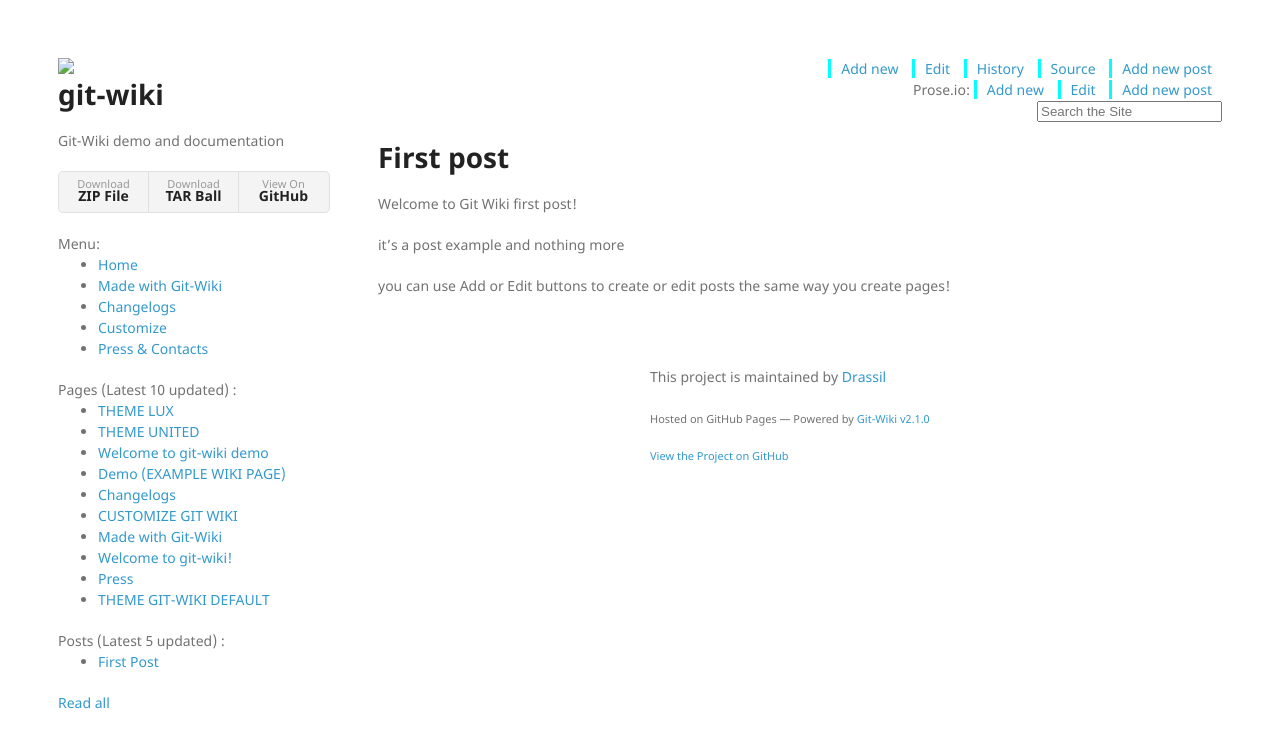
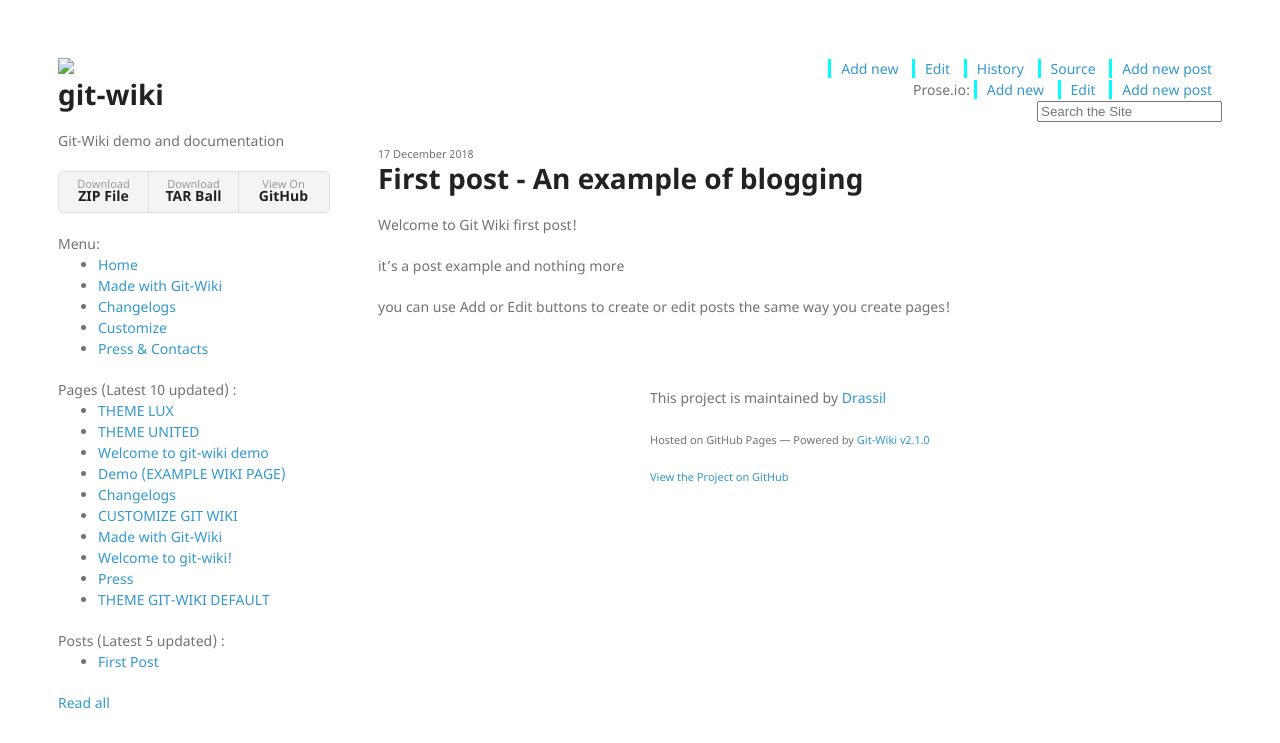
Before and after one commit to Drassil/git-wiki-theme, a Jekyll site: the page built from _posts/2018-12-17-first-post.md, in a window 1280 px wide. Shown: the top 743 px of the page. Built offline with Jekyll 4.4.1, drawn with Linux system fonts in a browser that asks for light colours; nearby versions of some CDN libraries; comment, search, counter and statistics services are not loaded; grey boxes are pictures that could not be loaded.

Commit message:
Changed configurations

```diff
--- a/_config.yml
+++ b/_config.yml
@@ -4,6 +4,8 @@
 show_downloads: true
 show_wiki_pages: true
 show_wiki_pages_limit: 10
+paginate: 5
+paginate_path: "/blog/page:num"
 blog_feature: true
 show_wiki_posts: true
 show_wiki_posts_limit: 5
@@ -32,7 +34,12 @@
       type: "pages"
     values:
       layout: "git-wiki-default"
-
+ -
+    scope:
+      path: ""
+      type: "posts"
+    values:
+      layout: "git-wiki-post"
 plugins:
  - jekyll-feed
  - jekyll-redirect-from
--- a/_posts/2018-12-17-first-post.md
+++ b/_posts/2018-12-17-first-post.md
@@ -1,5 +1,4 @@
-# First post
-
+# First post - An example of blogging
 
 Welcome to Git Wiki first post!
 
```
